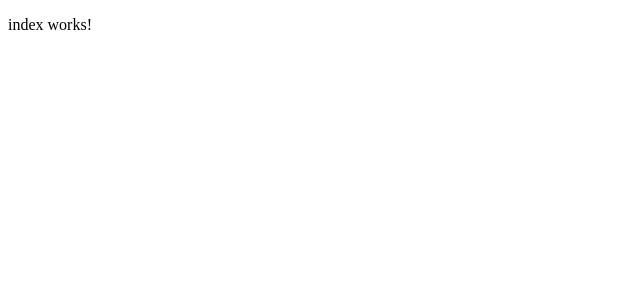
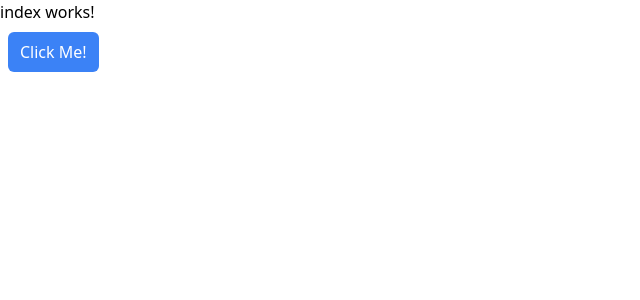
Before and after one commit to paul-goossens/verto-frontend, an Angular app: page / in a window 1280 px wide. Shown: the top 300 px of the page, without its empty margins (0-640 px from the left). Built offline with nearby package versions, Linux system fonts and the light colour scheme.

Commit message:
tailwindcss config

```diff
--- a/angular.json
+++ b/angular.json
@@ -7,7 +7,7 @@
       "projectType": "application",
       "schematics": {
         "@schematics/angular:component": {
-          "style": "scss",
+          "style": "css",
           "skipTests": true
         },
         "@schematics/angular:class": {
@@ -44,13 +44,13 @@
             "main": "src/main.ts",
             "polyfills": "src/polyfills.ts",
             "tsConfig": "tsconfig.app.json",
-            "inlineStyleLanguage": "scss",
+            "inlineStyleLanguage": "css",
             "assets": [
               "src/favicon.ico",
               "src/assets"
             ],
             "styles": [
-              "src/styles.scss"
+              "src/styles.css"
             ],
             "scripts": []
           },
@@ -112,13 +112,13 @@
             "polyfills": "src/polyfills.ts",
             "tsConfig": "tsconfig.spec.json",
             "karmaConfig": "karma.conf.js",
-            "inlineStyleLanguage": "scss",
+            "inlineStyleLanguage": "css",
             "assets": [
               "src/favicon.ico",
               "src/assets"
             ],
             "styles": [
-              "src/styles.scss"
+              "src/styles.css"
             ],
             "scripts": []
           }
--- a/package.json
+++ b/package.json
@@ -34,6 +34,7 @@
     "karma-coverage": "~2.0.3",
     "karma-jasmine": "~4.0.0",
     "karma-jasmine-html-reporter": "~1.7.0",
+    "tailwindcss": "^2.2.19",
     "typescript": "~4.4.3"
   }
 }
--- a/src/app/app.component.ts
+++ b/src/app/app.component.ts
@@ -3,6 +3,6 @@ import { Component } from '@angular/core';
 @Component({
   selector: 'app-root',
   templateUrl: './app.component.html',
-  styleUrls: ['./app.component.scss'],
+  styleUrls: ['./app.component.css'],
 })
 export class AppComponent {}
--- /dev/null
+++ b/src/app/index/index.component.css
@@ -0,0 +1,6 @@
+.tw-blue-btn {
+  @apply py-2 px-3 m-2;
+  @apply bg-blue-500 hover:bg-blue-700;
+  @apply rounded-md;
+  @apply text-white;
+}
--- a/src/app/index/index.component.html
+++ b/src/app/index/index.component.html
@@ -1 +1,3 @@
 <p>index works!</p>
+
+<button class="tw-blue-btn">Click Me!</button>
--- a/src/app/index/index.component.ts
+++ b/src/app/index/index.component.ts
@@ -3,7 +3,7 @@ import { Component, OnInit } from '@angular/core';
 @Component({
   selector: 'app-index',
   templateUrl: './index.component.html',
-  styleUrls: ['./index.component.scss'],
+  styleUrls: ['./index.component.css'],
 })
 export class IndexComponent implements OnInit {
   constructor() {}
--- /dev/null
+++ b/src/styles.css
@@ -0,0 +1,3 @@
+@import 'tailwindcss/base';
+@import 'tailwindcss/components';
+@import 'tailwindcss/utilities';
--- /dev/null
+++ b/tailwind.config.js
@@ -0,0 +1,15 @@
+module.exports = {
+  mode: "jit",
+  purge: {
+    enabled: true,
+    content: ["./src/**/*.{html,ts}"],
+  },
+  darkMode: false, // or 'media' or 'class'
+  theme: {
+    extend: {},
+  },
+  variants: {
+    extend: {},
+  },
+  plugins: [],
+};
```
Also changed, not shown: src/app/app.component.css (added), src/app/app.component.scss (deleted), src/app/index/index.component.scss (deleted), src/styles.scss (deleted), 1 other file (tests, documents, lock files or other folders).
